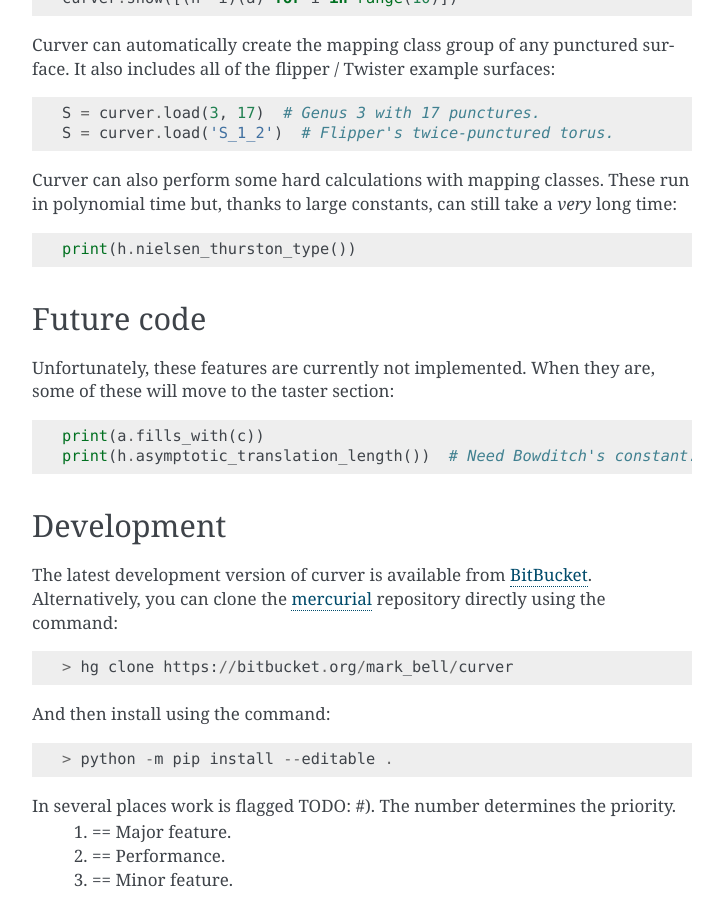
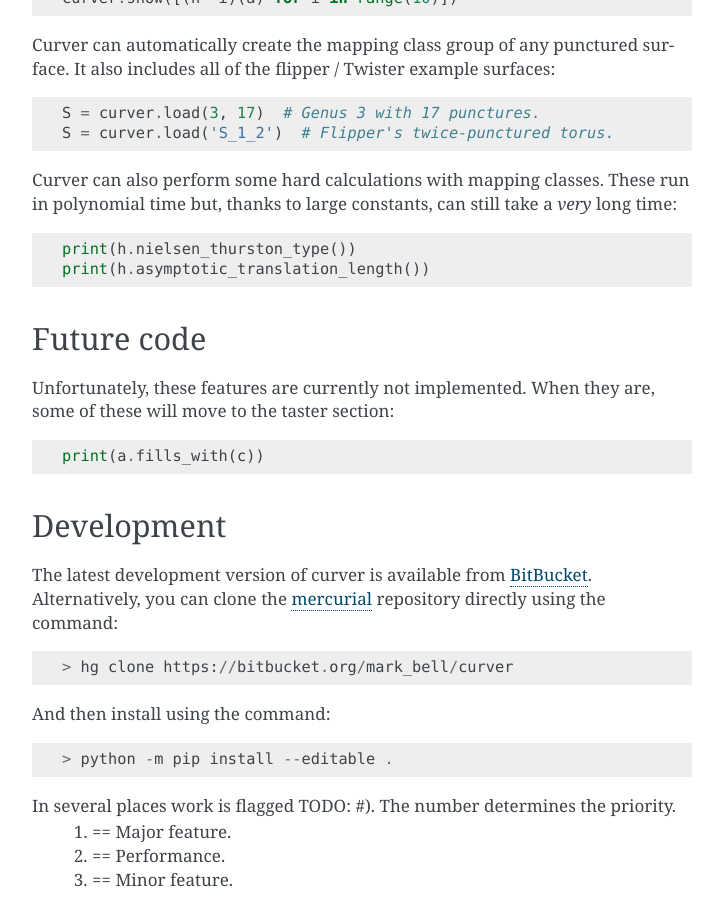
Before and after one commit to MarkCBell/curver, a Sphinx documentation site: the page built from docs/source/start.rst, in a window 1280 px wide and 900 px high, scrolled down 1258 px. Shown: the whole window, without its empty margins (388-1111 px from the left). Built offline with Sphinx 7.4.7, drawn with Linux system fonts in a browser that asks for light colours.

Commit message:
Fixed reference, more working code!

```diff
--- a/docs/source/start.rst
+++ b/docs/source/start.rst
@@ -72,7 +73,6 @@ Unfortunately, these features are currently not implemented.
 When they are, some of these will move to the taster section::
 
 	print(a.fills_with(c))
-	print(h.asymptotic_translation_length())  # Need Bowditch's constant.
 
 Development
 ~~~~~~~~~~~
--- a/docs/source/summary.rst
+++ b/docs/source/summary.rst
@@ -1,6 +1,6 @@
 
 Curver is a program for performing calculations in the curve complex.
-It implements the Bell--Webb algorithm [BellWebb16b]_ to determine the Nielsen--Thurston type of a mapping class.
+It implements the Bell--Webb algorithm [BellWebb16]_ to determine the Nielsen--Thurston type of a mapping class.
 This algorithm runs in polynomial time but the constants involved currently make this implementation impractical.
 
 .. note:: The use of **Python 3** is *highly* preferred over Python 2.
```
Also changed, not shown: other parts of docs/source/start.rst (+1 -0 lines).
